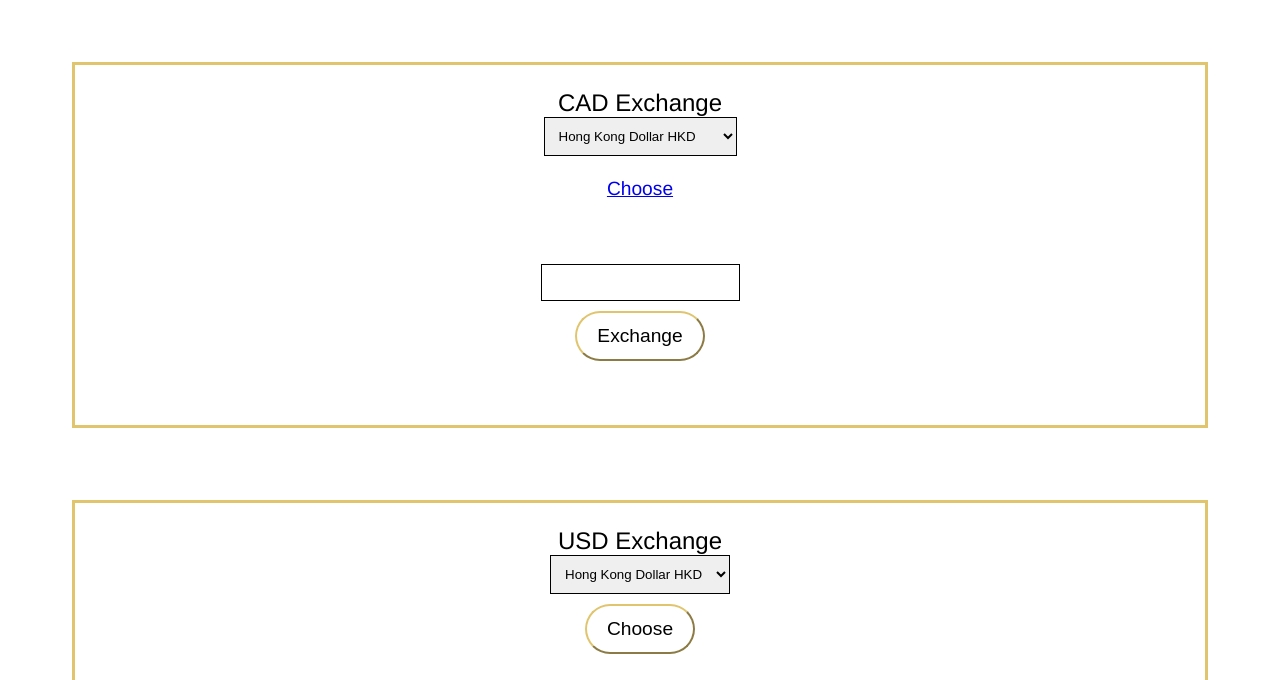
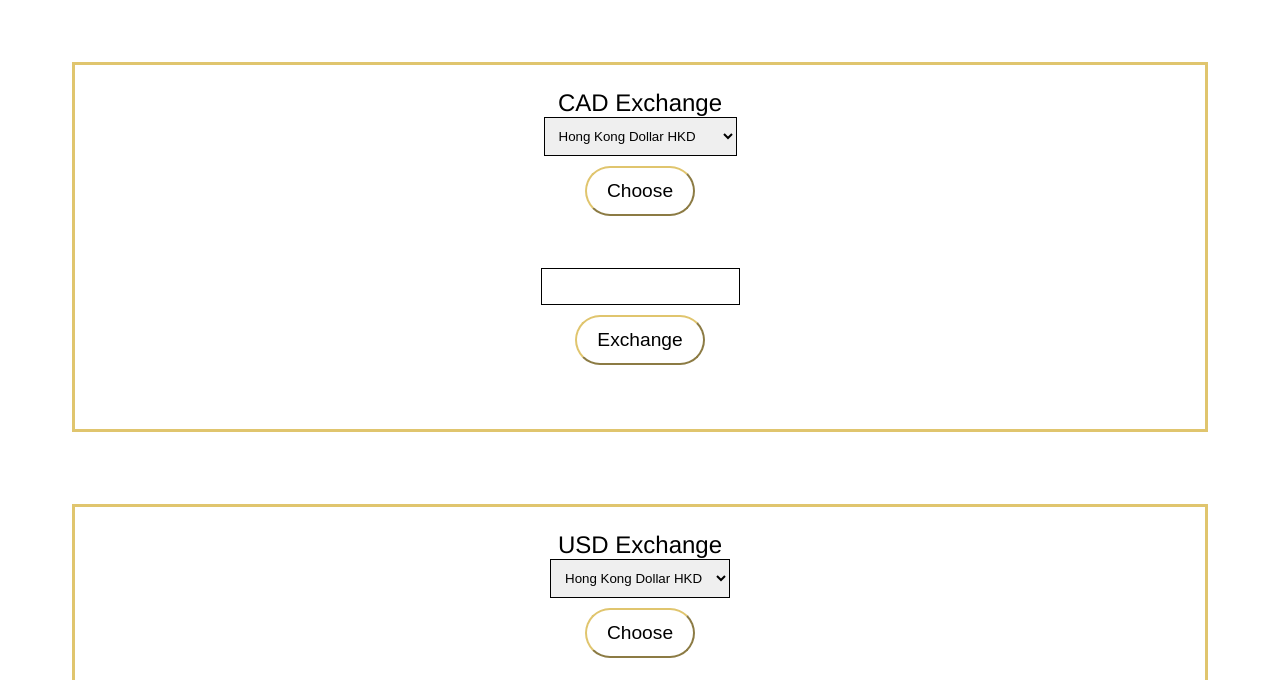
Before and after one commit to ChenJianong/currency0-1-0, a website: page public/index.html in a window 1280 px wide. Shown: the part 78-758 px from the top of the page. Drawn offline with Linux system fonts and the light colour scheme; no server answers.

Commit message:
💐❣️ Checkpoint ./public/style.css:8229367/2394 ./public/index.html:8229367/98

```diff
--- a/public/index.html
+++ b/public/index.html
@@ -55,8 +55,8 @@
           </div>
 
           <div class="dialog-buttons">
-            <a href="#" id="butDialogAdd" onclick="changeCurrency()">
-              Choose</a
+            <button href="#" id="butDialogAdd" onclick="changeCurrency()">
+              Choose</button
             ><br />
             <pre id="Exchangerate"></pre>
              <input type="text" id="input" aria-label="Exchange" /><br />
```
